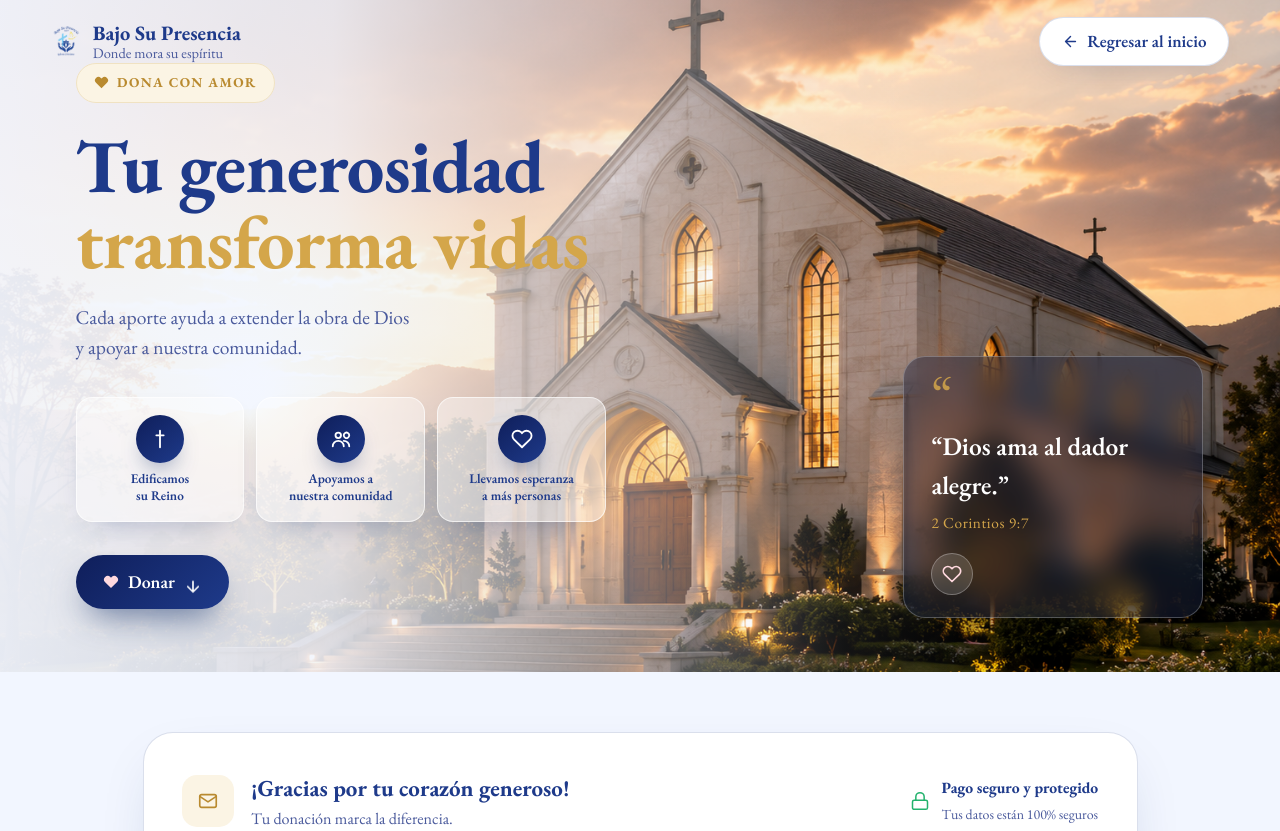
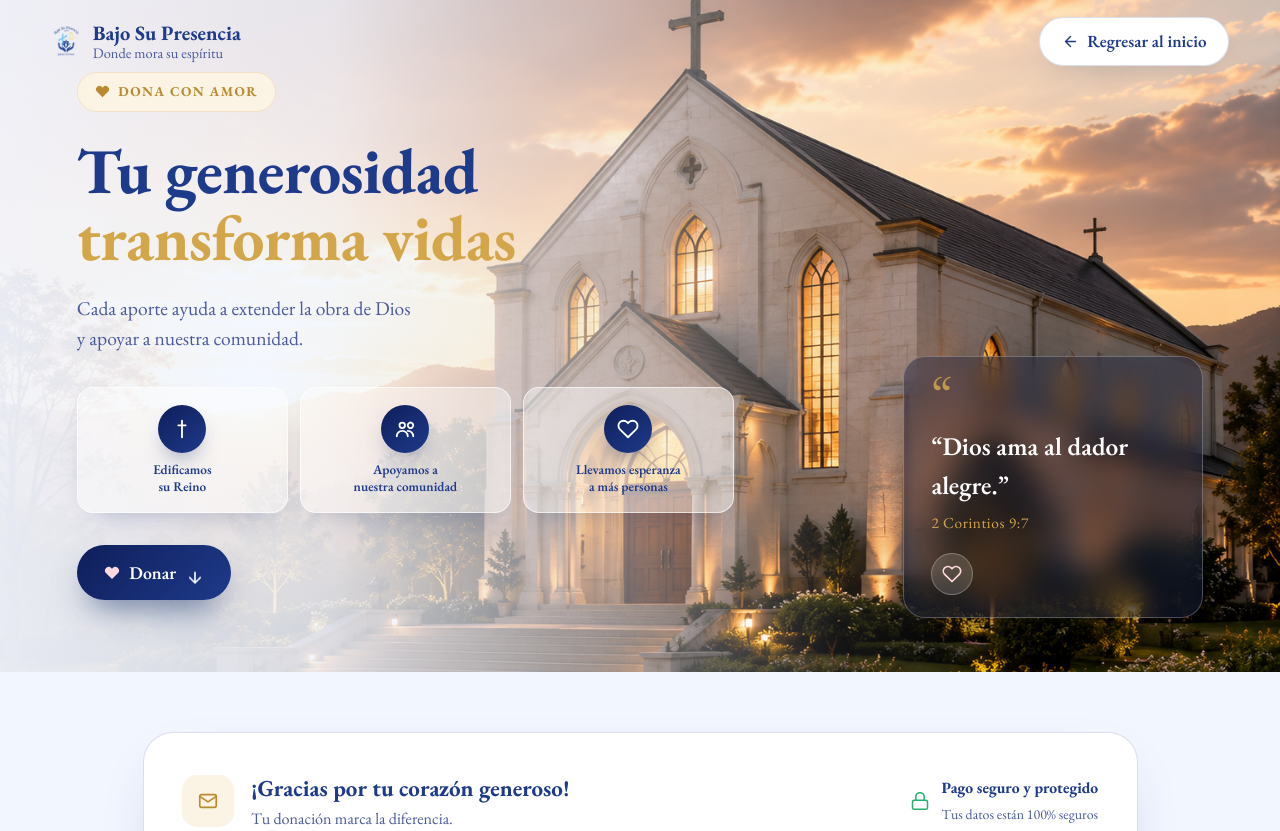
Before and after one commit to Yeison1234451232434324/Bajo-Su-Presencia, a PHP site: page /Bajo-Su-Presencia/views/public/donaciones/donaciones.html in a window 1280 px wide. Shown: the top 831 px of the page. Run offline with PHP 8.4, Linux system fonts and the light colour scheme.

Commit message:
Donaciones: hero más amplio, el contenido deja de amontonarse
- La columna de texto pasa de 52%/640px a 60%/800px con menos padding
  izquierdo, dando aire al título, subtítulo, valores y botón.
- Título un poco más contenido (clamp máx 4rem) + text-wrap:balance: queda
  en 2 líneas ("Tu generosidad" / "transforma vidas") en vez de 4.
- Las tarjetas de valores quedan más grandes al tener más ancho disponible.

Co-Authored-By: Claude Opus 4.8 <noreply@anthropic.com>

```diff
--- a/Bajo-Su-Presencia/views/public/donaciones/donaciones.css
+++ b/Bajo-Su-Presencia/views/public/donaciones/donaciones.css
@@ -86,8 +86,8 @@ body {
 }
 .dn-hero-text {
   position: relative; z-index: 2;
-  width: min(52%, 640px);
-  padding: 0 2rem 0 max(1.5rem, calc((100vw - 1180px) / 2 + 1.5rem));
+  width: min(60%, 800px);
+  padding: 0 2rem 0 clamp(1.5rem, 6vw, 5rem);
   animation: dnFadeUp 0.7s var(--ease) both;
 }
 .dn-eyebrow {
@@ -97,7 +97,7 @@ body {
 }
 .dn-hero-title {
   font-family: var(--font-serif); font-weight: 700; color: var(--azul);
-  font-size: clamp(2.6rem, 6vw, 4.4rem); line-height: 1.02; letter-spacing: -0.01em;
+  font-size: clamp(2.4rem, 5vw, 4rem); line-height: 1.05; letter-spacing: -0.01em; text-wrap: balance;
 }
 .dn-hero-title em { color: var(--oro); font-style: normal; }
 .dn-hero-sub { margin: 1.25rem 0 2rem; color: var(--muted); font-size: clamp(1rem, 2vw, 1.15rem); }
```
